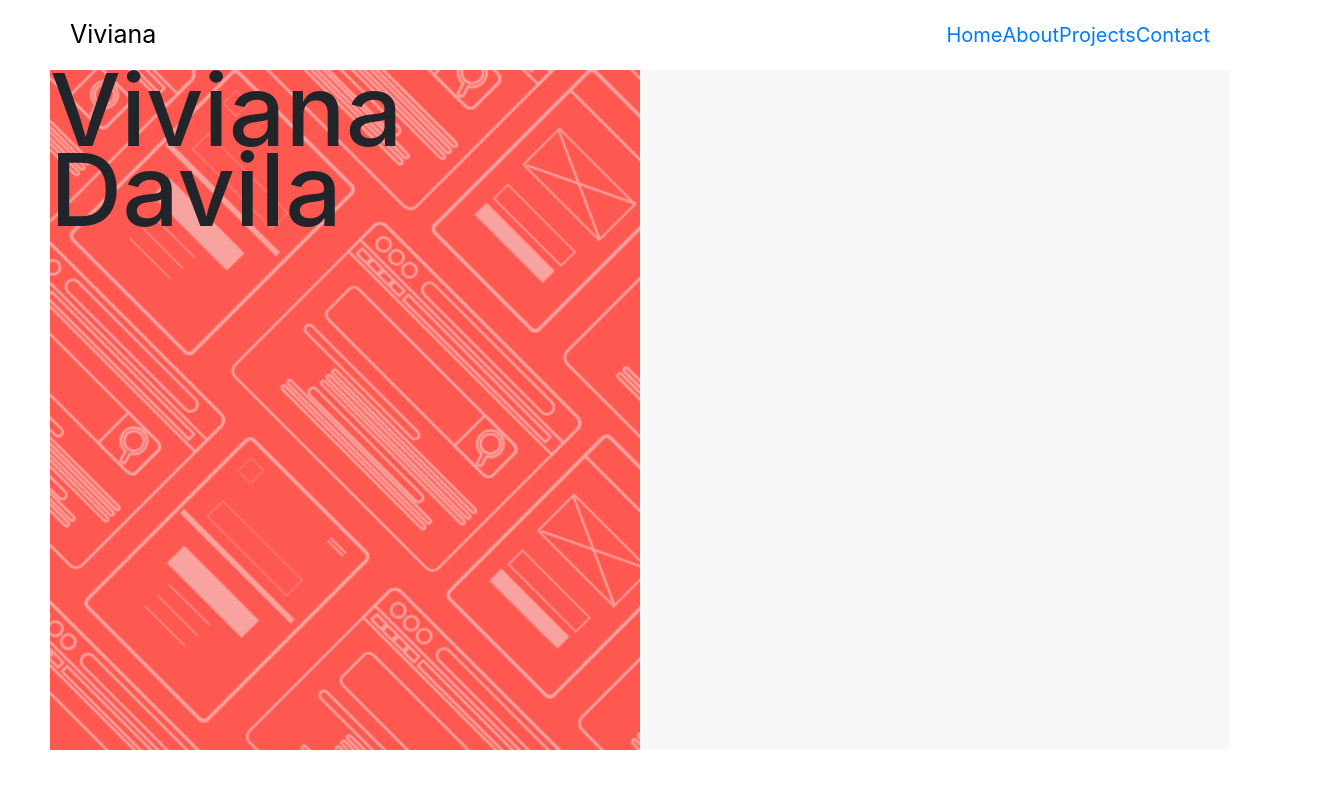
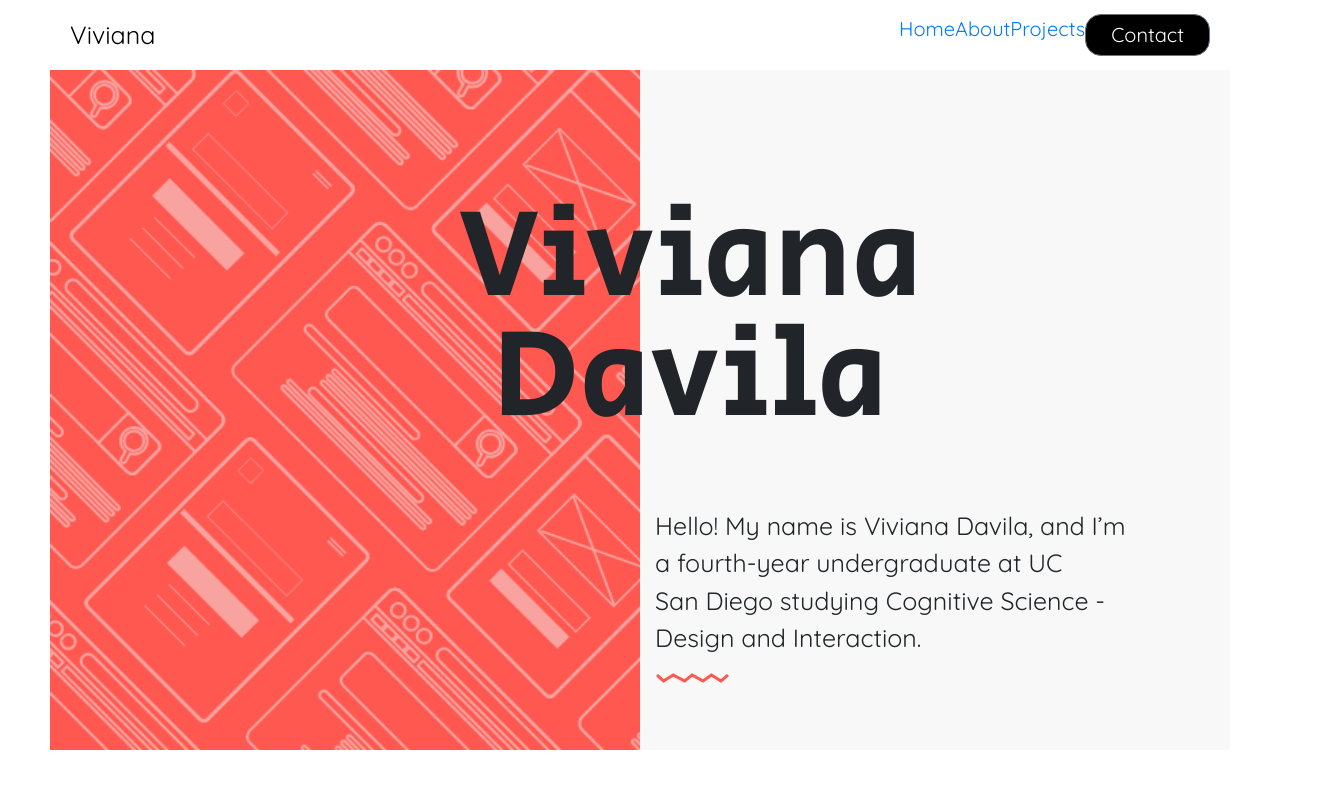
Before and after one commit to vividavila98/portfolio, a React (Create React App) app: page / in a window 1280 px wide. Shown: the top 788 px of the page, 1330 px wide, since content can reach past the window. Built offline with nearby package versions, Linux system fonts and the light colour scheme.

Commit message:
started homepage

```diff
--- a/src/components/homepage.js
+++ b/src/components/homepage.js
@@ -1,6 +1,7 @@
 import React, {Component} from 'react';
 import Navigation from './navigation';
 import { Row, Col } from 'reactstrap';
+import sqiuggle from '../images/squiggle.png'
 import '../styles/homepage.scss';
 
 class Homepage extends Component {
@@ -18,8 +19,13 @@ class Homepage extends Component {
           <header className='container-fluid'>
             <Row>
               <Col className='header web-background'></Col>
-              <h1 className='title'>Viviana <br/>Davila</h1>
-              <Col className='header'></Col>
+              <div className='container-fluid title-box'>
+                <h1 className='title text-center'>Viviana <br/>Davila</h1>
+                {/*<h3 className='title-caption text-center'>Front-End Web Developer</h3>*/}
+              </div>
+              <Col className='header intro-box'>
+                <p className='intro'>Hello! My name is Viviana Davila, and I’m <br/>a fourth-year undergraduate at UC <br/>San Diego studying Cognitive Science - <br/>Design and Interaction. <br/> <img src={sqiuggle} alt='squiggle'/></p>
+              </Col>
             </Row>
           </header>
 	   </div>
--- a/src/components/navigation.js
+++ b/src/components/navigation.js
@@ -2,7 +2,7 @@ import React, {Component} from 'react';
 import '../styles/navigation.scss';
 import {
     Collapse, Navbar, NavbarToggler, NavbarBrand,
-    Nav, NavItem
+    Nav, NavItem, Button
 } from 'reactstrap';
 import { NavHashLink } from 'react-router-hash-link';
 
@@ -35,7 +35,7 @@ class Navigation extends Component {
                           <NavHashLink to='/#projects'>Projects</NavHashLink>
                       </NavItem>
                       <NavItem>
-                          <NavHashLink to='/#contact'>Contact</NavHashLink>
+                          <NavHashLink to='/#contact'><Button className='contact-btn'>Contact</Button></NavHashLink>
                       </NavItem>
                   </Nav>
               </Collapse>
--- a/src/styles/homepage.scss
+++ b/src/styles/homepage.scss
@@ -1,6 +1,7 @@
 body {
     border: 50px solid white;
     border-top: none;
+    font-family: 'Quicksand', sans-serif;
     @media (max-width: 767.98px) {
         border: none;
     }
@@ -18,14 +19,37 @@ body {
     background-size: cover;
 }
 
+.title-box {
+    position: absolute;
+    display: flex;
+    height: 85vh;
+    justify-content: center;
+}
+
 .title {
     position: absolute;
-    font-size: 100px;
+    font-size: 125px;
+    font-family: 'Secular One', sans-serif;
     z-index: 1;
-    line-height: 80px;
-    justify-content: center;
-    align-items: center;
+    line-height: 120px;
+    margin-top: 10%;
     @media (max-width: 767.98px) {
-        font-size: 80px;
+        font-size: 100px;
     }
 }
+
+.title-caption {
+    position: absolute;
+    z-index: 1;
+    margin-top: 30%;
+}
+
+.intro-box {
+    display: flex;
+    align-items: flex-end;
+}
+
+.intro {
+    margin-bottom: 10%;
+    font-size: 25px;
+}
--- a/src/styles/index.scss
+++ b/src/styles/index.scss
@@ -1,8 +1,14 @@
 @import './homepage';
 @import './navigation.scss';
+
+@import url('https://fonts.googleapis.com/css?family=Quicksand|Secular+One&display=swap');
 
 html, body {
     font-family: 'Quicksand-Regular', sans-serif;
     scroll-behavior: smooth;
     font-size: 20px;
 }
+
+p, a, h3 {
+    font-family: 'Quicksand', sans-serif;
+}
--- a/src/styles/navigation.scss
+++ b/src/styles/navigation.scss
@@ -1,8 +1,23 @@
-
 a.navbar-brand, a.active {
     color: black;
 }
 
 a.active {
     margin-right: 50px;
+    margin-top: 15px;
+    padding-top: 35px;
 }
+
+button.contact-btn {
+    background-color: black;
+    padding: 5px 25px;
+    display: inline-block;
+    border-radius: 16px;
+    @media (max-width: 767.98px) {
+        background-color: white;
+        color: black;
+        padding: 0;
+        border: none;
+        border-radius: 0;
+    }
+}
```
